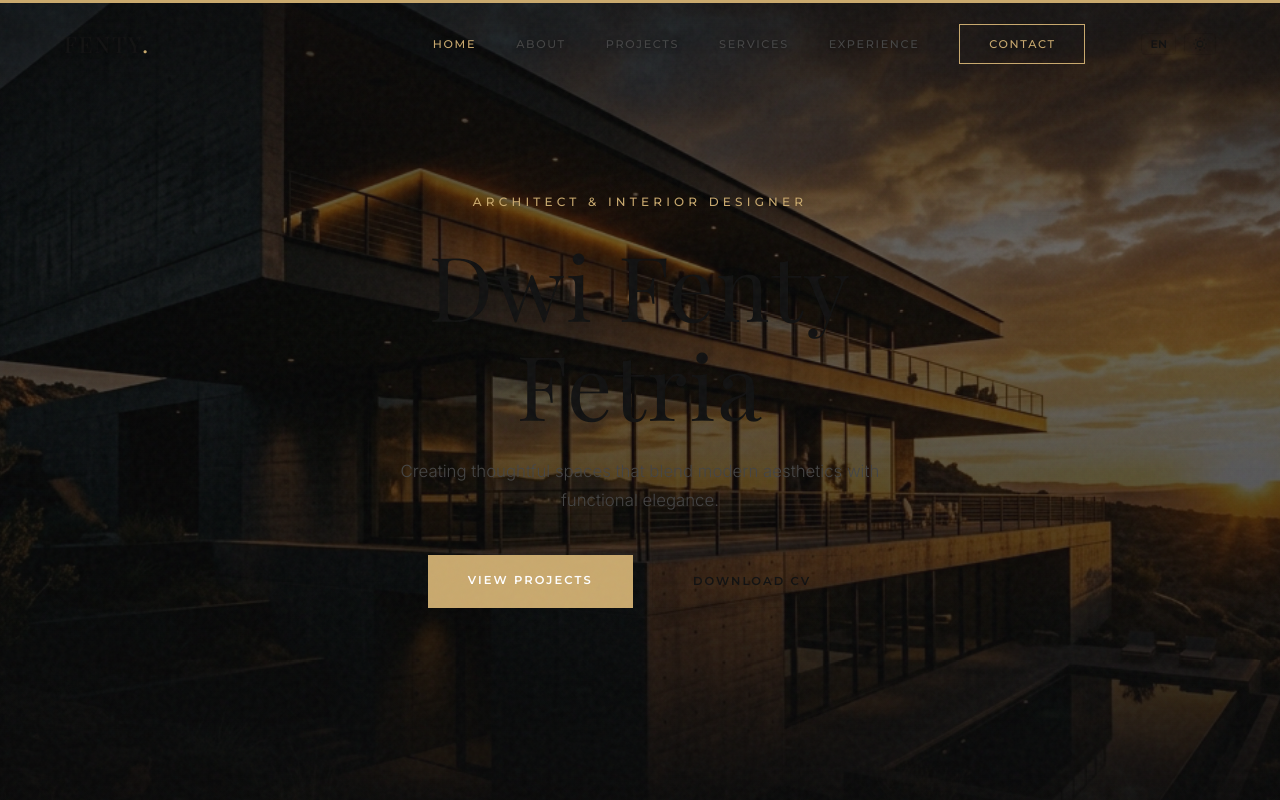
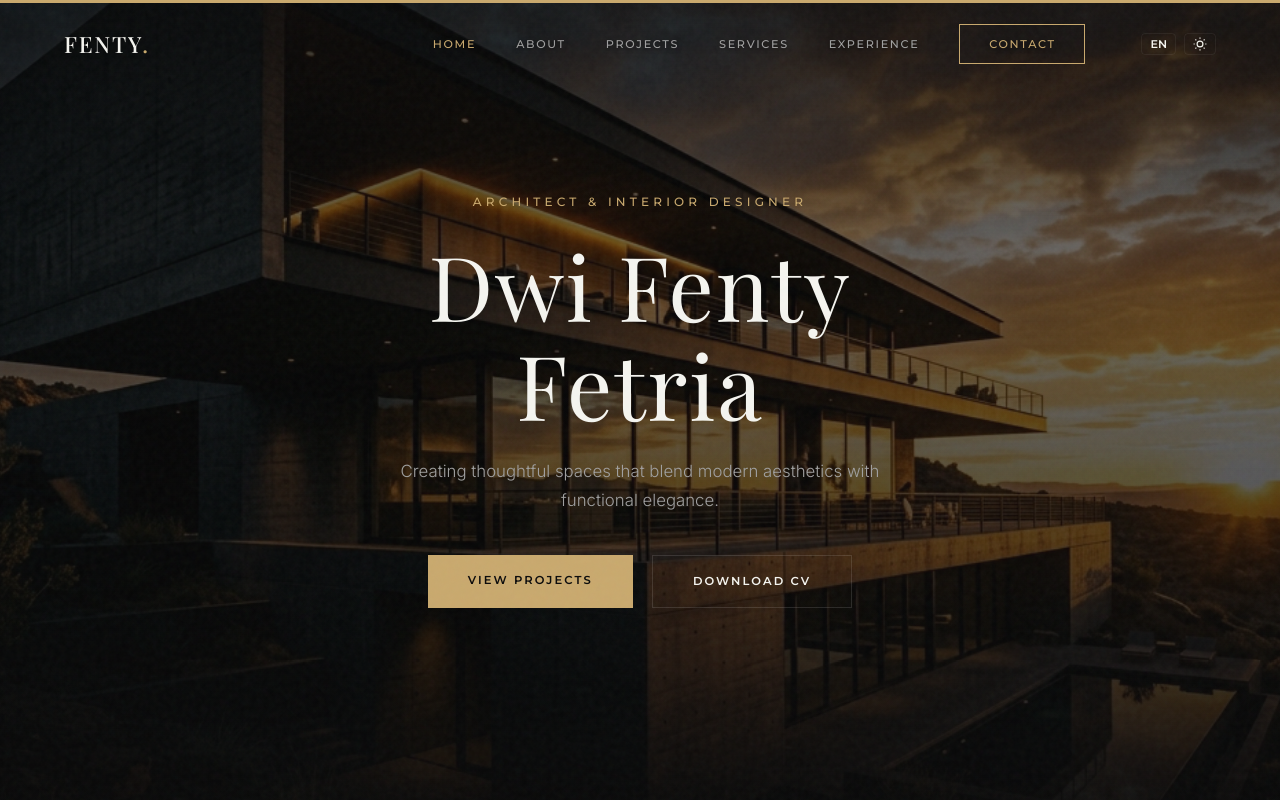
Before and after one commit to imamabdurrahmann/portfolio-fenty-next, a Next.js app: page / in a window 1280 px wide. Shown: the top 800 px of the page. Built offline with nearby package versions, Linux system fonts and the light colour scheme; a web font is replaced by a local one.

Commit message:
fix: correct next-themes dark mode selector

```diff
--- a/src/app/globals.css
+++ b/src/app/globals.css
@@ -22,7 +22,7 @@
   --transition-fast: 0.25s ease;
 }
 
-[data-theme='dark'] {
+.dark {
   --bg-primary: #0A0A0A;
   --bg-secondary: #111111;
   --bg-tertiary: #1A1A1A;
```
